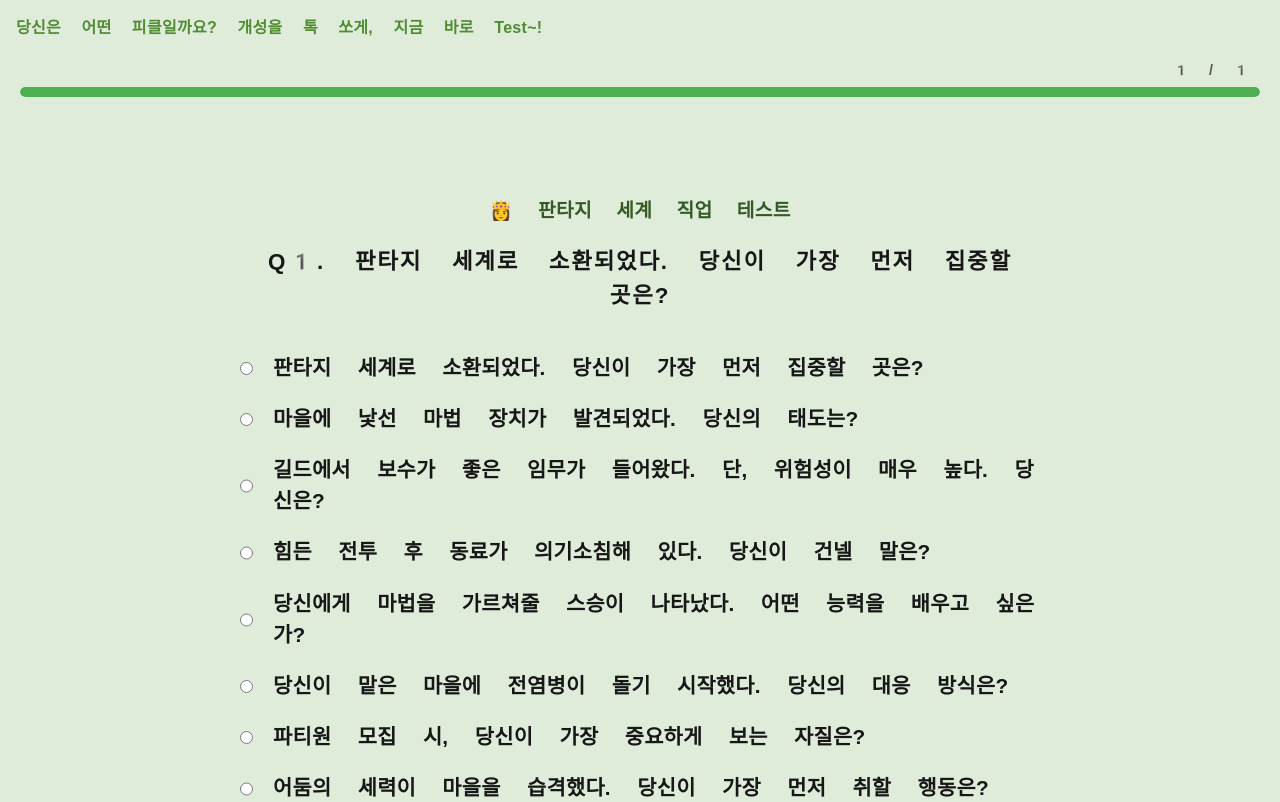
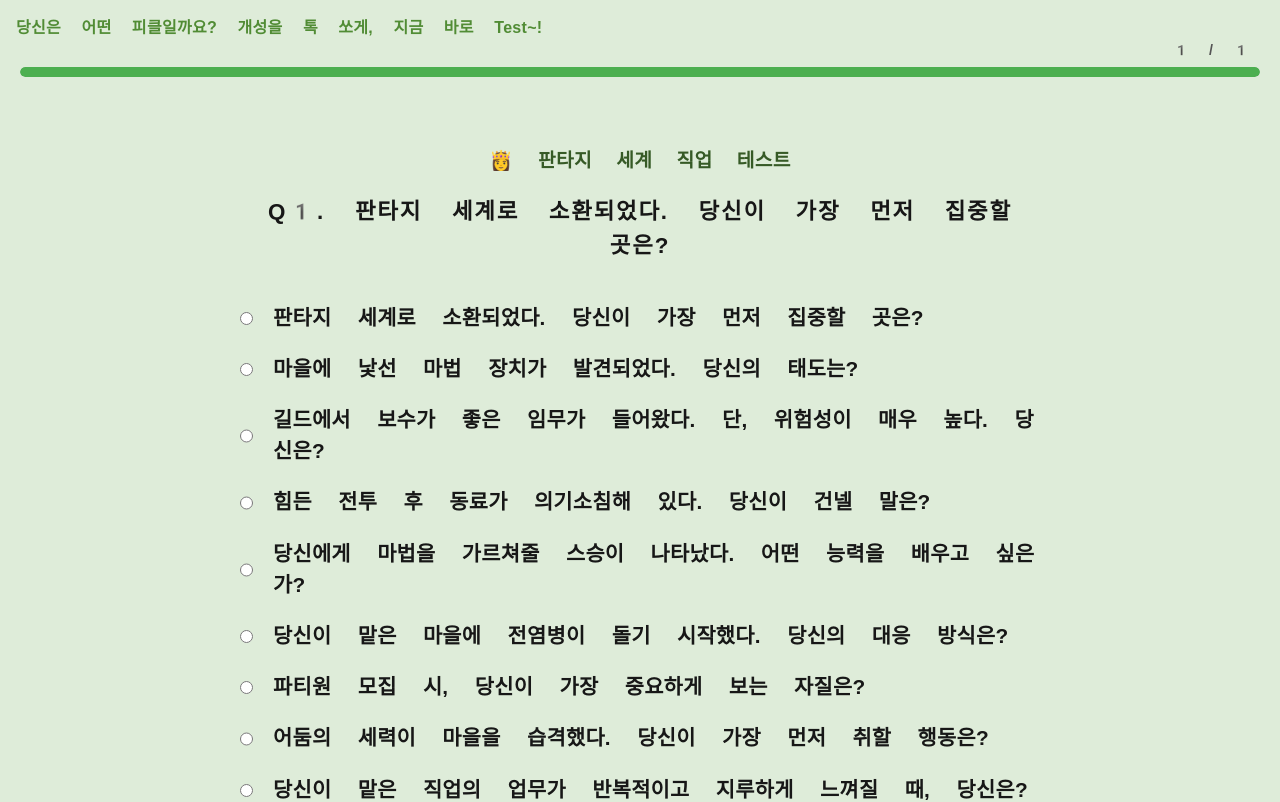
Before and after one commit to dahyeon777/pickle-test-nextjs, a Next.js app: page /testStart/1 in a window 1280 px wide. Shown: the top 802 px of the page. Built offline with nearby package versions, Linux system fonts and the light colour scheme; a web font is replaced by a local one.

Commit message:
style: testStart페이지 마진 수정

```diff
--- a/src/HorrorTestData/testData3.js
+++ b/src/HorrorTestData/testData3.js
@@ -3,7 +3,7 @@
 export const horrorTestData3 = {
   id: 3,
   path: "/img/horror_test_main/horror3.png",
-  title: "💬\n「여기는 대답이\n먼저 도착한다」",
+  title: "💬\n「이곳은 대답이\n먼저 도착한다」",
   questions: [
     {
       questionId: 1,
--- a/src/HorrorTestData/testData4.js
+++ b/src/HorrorTestData/testData4.js
@@ -3,7 +3,7 @@
 export const horrorTestData4 = {
   id: 4,
   path: "/img/horror_test_main/horror4.png",
-  title: "💭\n「여기는 대답이\n먼저 도착한다2」",
+  title: "💭\n「이곳은 대답이\n먼저 도착한다2」",
   questions: [
     {
       questionId: 1,
--- a/src/HorrorTestData/testData6.js
+++ b/src/HorrorTestData/testData6.js
@@ -3,7 +3,7 @@
 export const horrorTestData6 = {
   id: 6,
   path: "/img/horror_test_main/horror6.png",
-  title: "👩🏼‍🤝‍🧑🏽\n「이곳은 반대로\n반사됩니다」",
+  title: "👩🏼‍🤝‍🧑🏽\n「반사」",
   questions: [
     {
       questionId: 1,
--- a/src/app/testStart/[testStartId]/page.module.css
+++ b/src/app/testStart/[testStartId]/page.module.css
@@ -2,7 +2,7 @@
   display: flex;
   flex-direction: column;
   align-items: center;
-  padding: 20px;
+  padding: 0 20px 20px 20px;
   min-height: 100vh;
   text-align: center;
 }
@@ -23,7 +23,7 @@
 }
 
 .answer_title {
-  margin-top: 50px;
+  margin-top: 30px;
   color: #365a26;
   font-size: 1.2rem;
 }
--- a/src/components/ProgressBar/index.css
+++ b/src/components/ProgressBar/index.css
@@ -1,6 +1,6 @@
 .progress-container {
   width: 100%;
-  margin-bottom: 20px;
+  margin-bottom: 10px;
 }
 
 .progress-text {
```
